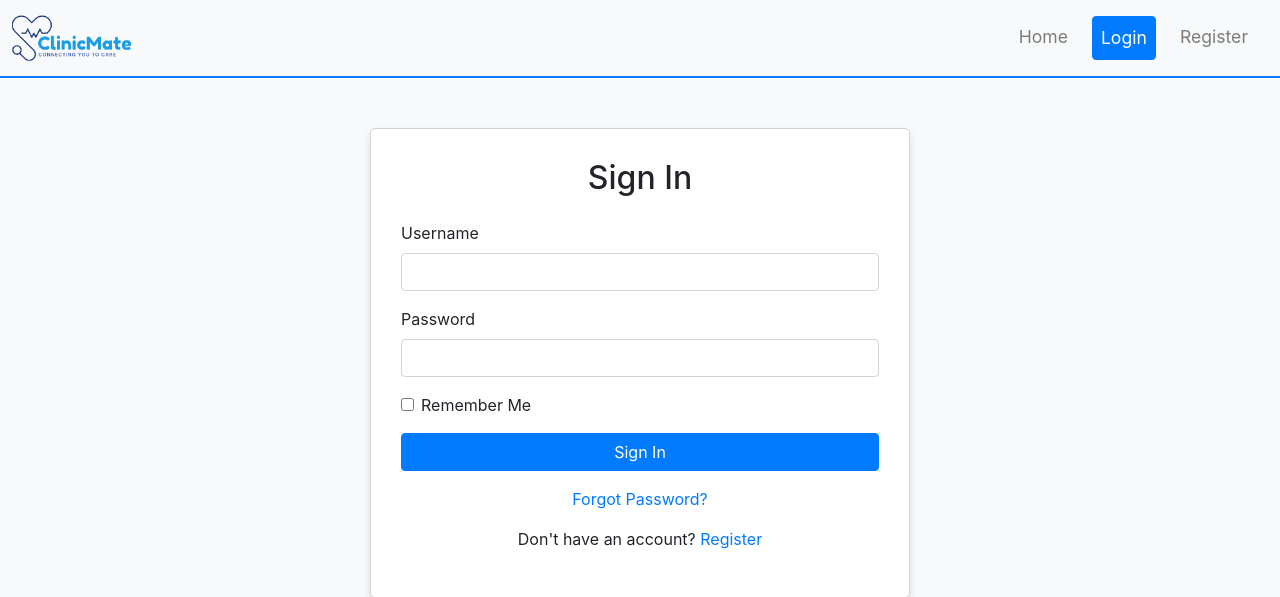
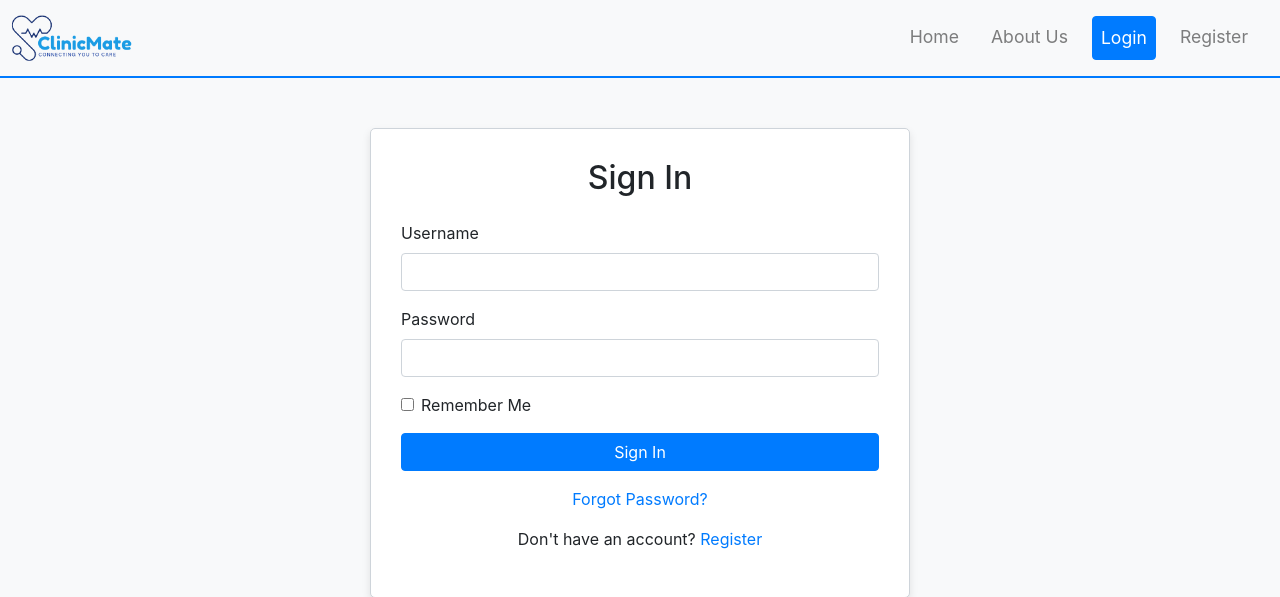
Before and after one commit to sasi1219/EChannelling, a Django app: page /login/ in a window 1280 px wide. Shown: the top 597 px of the page. Run offline with Django 5.2, Linux system fonts and the light colour scheme; some libraries are stand-ins or nearby versions.

Commit message:
Sign in page is updated.

```diff
--- a/signin/Templates/signin/signin.html
+++ b/signin/Templates/signin/signin.html
@@ -20,6 +20,7 @@
         <div class="collapse navbar-collapse" id="navbarNav">
             <ul class="navbar-nav ml-auto">
                 <li class="nav-item"><a class="nav-link" href="/">Home</a></li>
+                <li class="nav-item"><a class="nav-link " href="{% url 'aboutus' %}">About Us</a></li>
                 <li class="nav-item"><a class="nav-link btn btn-primary text-white" href="{% url 'signin' %}">Login</a></li>
                 <li class="nav-item"><a class="nav-link" href="/register">Register</a></li>
             </ul>
```
